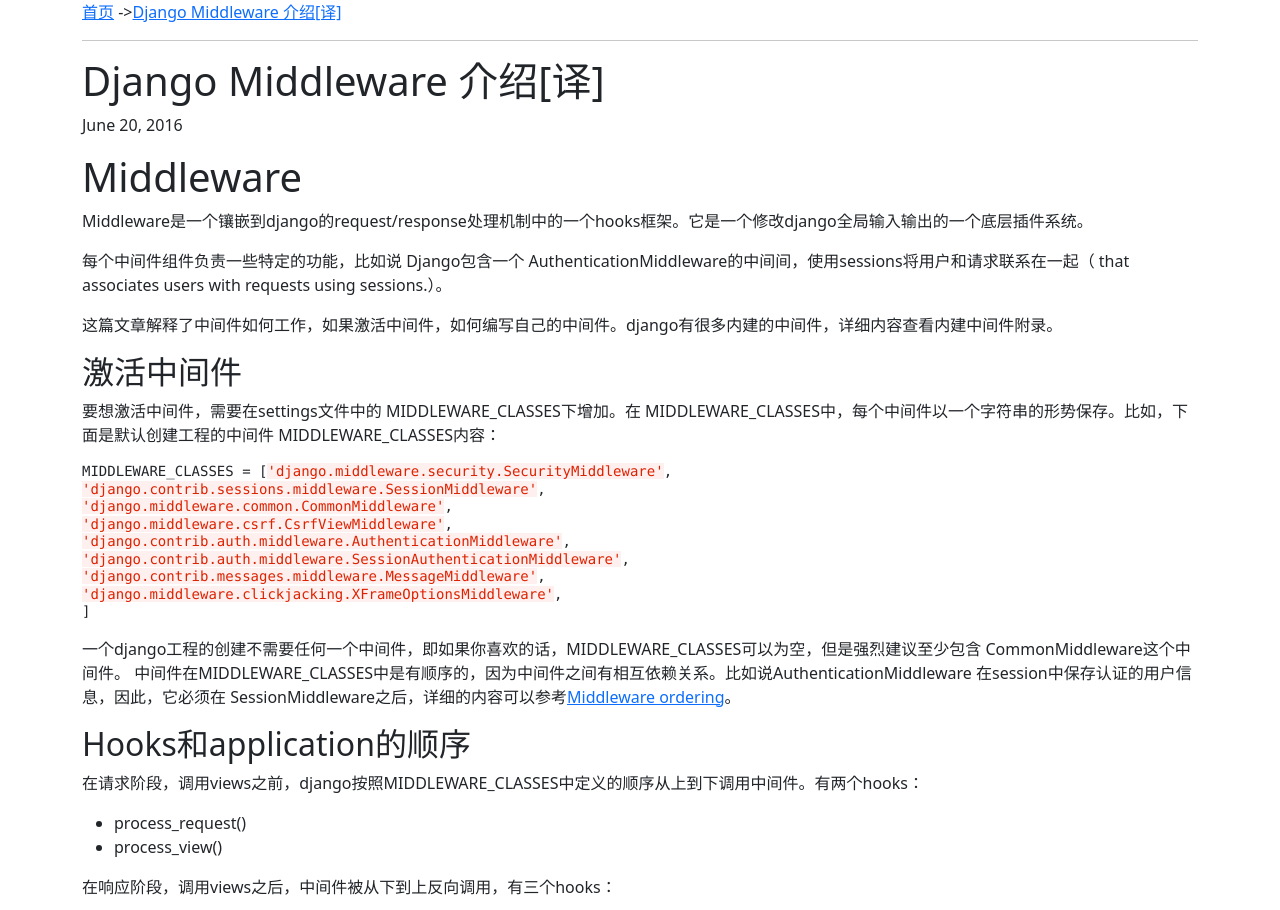
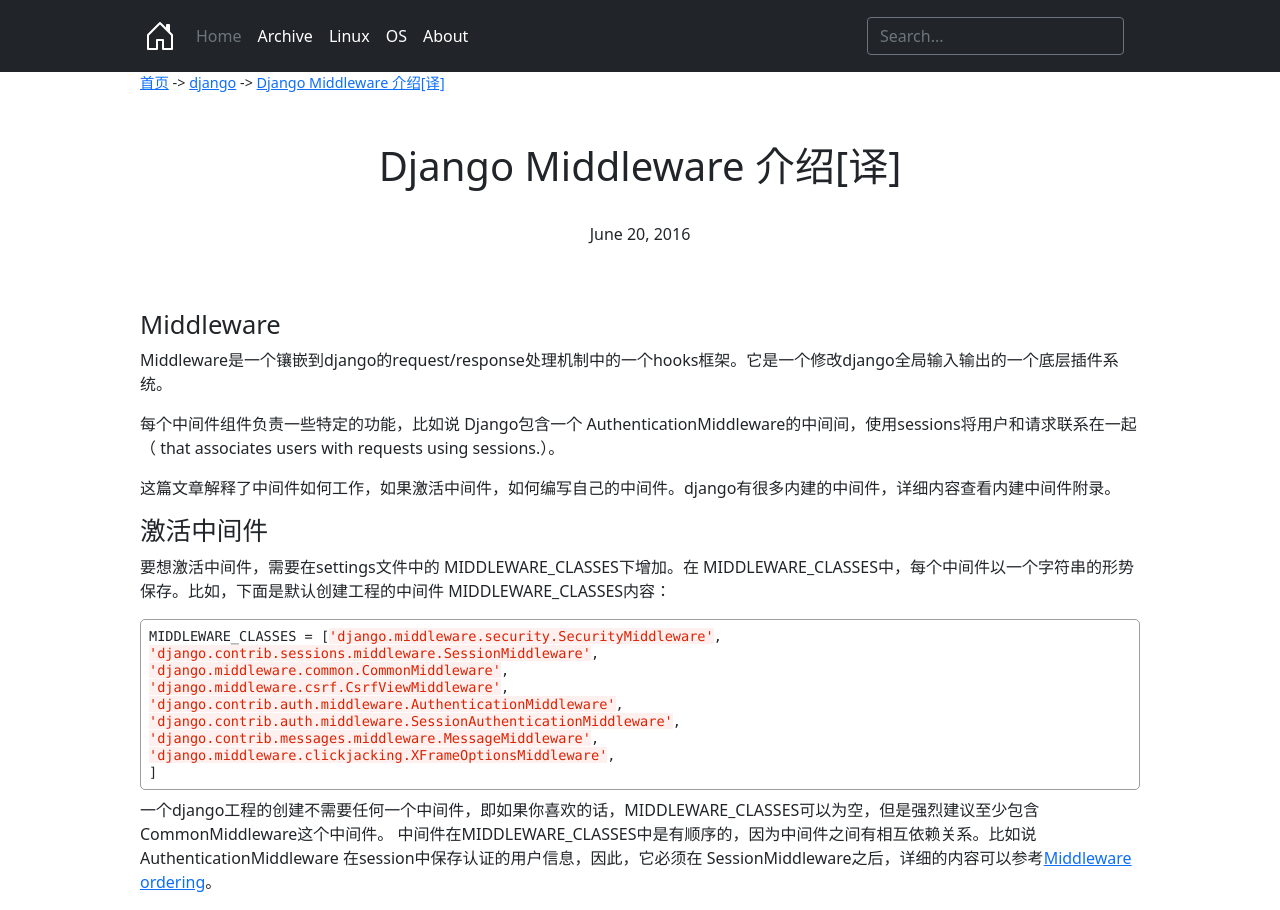
Before and after one commit to frey1186/frey1186.github.io, a Jekyll site: the page built from _posts/2016-06-20-django-middleware介绍.md, in a window 1280 px wide. Shown: the top 910 px of the page. Built offline with Jekyll 4.4.1, drawn with Linux system fonts in a browser that asks for light colours; some of the changed text lies outside the part shown.

Commit message:
new theme aug-24

```diff
--- a/_includes/head.html
+++ b/_includes/head.html
@@ -5,6 +5,8 @@
   <meta charset="utf-8">
   <meta name="viewport" content="width=device-width, initial-scale=1">
   <link href="https://cdn.staticfile.net/twitter-bootstrap/5.1.1/css/bootstrap.min.css" rel="stylesheet">
+  <script src="https://cdn.staticfile.net/twitter-bootstrap/5.1.1/js/bootstrap.bundle.min.js"></script>
+  <style>.bd-placeholder-img{font-size:1.125rem;text-anchor:middle;-webkit-user-select:none;-moz-user-select:none;user-select:none}@media (min-width:768px){.bd-placeholder-img-lg{font-size:3.5rem}}.b-example-divider{height:3rem;background-color:rgba(0,0,0,.1);border:solid rgba(0,0,0,.15);border-width:1px 0;box-shadow:inset 0 .5em 1.5em rgba(0,0,0,.1),inset 0 .125em .5em rgba(0,0,0,.15)}.form-control-dark{color:#fff;background-color:var(--bs-dark);border-color:var(--bs-gray)}.form-control-dark:focus{color:#fff;background-color:var(--bs-dark);border-color:#fff;box-shadow:0 0 0 .25rem rgba(255,255,255,.25)}.bi{vertical-align:-.125em;fill:currentColor}.text-small{font-size:85%}.dropdown-toggle{outline:0}</style>
   <link href="/custom/code.css" rel="stylesheet">
-  <script src="https://cdn.staticfile.net/twitter-bootstrap/5.1.1/js/bootstrap.bundle.min.js"></script>
+  <link href="/custom/main.css" rel="stylesheet">
 </head>
--- /dev/null
+++ b/_includes/header.html
@@ -0,0 +1,33 @@
+
+<svg xmlns="http://www.w3.org/2000/svg" style="display: none;">
+  <symbol id="home" viewBox="0 0 16 16">
+    <path d="M8.354 1.146a.5.5 0 0 0-.708 0l-6 6A.5.5 0 0 0 1.5 7.5v7a.5.5 0 0 0 .5.5h4.5a.5.5 0 0 0 .5-.5v-4h2v4a.5.5 0 0 0 .5.5H14a.5.5 0 0 0 .5-.5v-7a.5.5 0 0 0-.146-.354L13 5.793V2.5a.5.5 0 0 0-.5-.5h-1a.5.5 0 0 0-.5.5v1.293L8.354 1.146zM2.5 14V7.707l5.5-5.5 5.5 5.5V14H10v-4a.5.5 0 0 0-.5-.5h-3a.5.5 0 0 0-.5.5v4H2.5z"/>
+  </symbol>
+</svg>
+
+
+<header class="p-3 bg-dark text-white">
+    <div class="container">
+      <div class="d-flex flex-wrap align-items-center justify-content-center justify-content-lg-start">
+        <a href="/" class="d-flex align-items-center mb-2 mb-lg-0 text-white text-decoration-none">
+          <svg class="bi me-2" width="40" height="32" role="img" aria-label="Bootstrap">
+			  <use xlink:href="#home"/></svg>
+        </a>
+
+        <ul class="nav col-12 col-lg-auto me-lg-auto mb-2 justify-content-center mb-md-0">
+          <li><a href="/" class="nav-link px-2 text-secondary">Home</a></li>
+          <li><a href="/all" class="nav-link px-2 text-white">Archive</a></li>
+          <li><a href="/linux" class="nav-link px-2 text-white">Linux</a></li>
+          <li><a href="/os" class="nav-link px-2 text-white">OS</a></li>
+          <li><a href="#" class="nav-link px-2 text-white">About</a></li>
+        </ul>
+
+        <form class="col-12 col-lg-auto mb-3 mb-lg-0 me-lg-3">
+          <input type="search" class="form-control form-control-dark" placeholder="Search..." aria-label="Search">
+        </form>
+
+        <div class="text-end">
+        </div>
+      </div>
+    </div>
+  </header>
--- a/_layouts/default.html
+++ b/_layouts/default.html
@@ -1,12 +1,12 @@
 <!DOCTYPE html>
 <html>
-    {% include head.html%}
+  {% include head.html %}
 <body>
+  {% include header.html %}
+
 <div class="container">
   {{ content }}
 </div>
 
-    {% include footer.html %}
-
 </body>
 </html>
--- a/_layouts/post.html
+++ b/_layouts/post.html
@@ -4,22 +4,26 @@
 
 
 <!-- post header -->
-<div>
-  <a href="/">首页</a>
-  -><a href="{{ page.url }}">{{ page.title }}</a>
-  <hr>
+<div class="post-header">
+  <span><a href="/">首页</a></span>
+  ->
+  <span><a href="/tags#{{page.tags[0]}}">{{ page.tags[0] }}</a></span>
+  ->
+  <span><a href="{{ page.url }}">{{ page.title }}</a></span>
 </div>
 
 
 <!-- post title -->
 
-<div>
-  <h1>{{ page.title }}</h1>
+<div class="text-center">
+  <br><br>
+  <h1>{{ page.title }}</h1><br>
   <p>{{ page.date | date: "%B %-d, %Y" }}</p>
+  <br><br>
 </div>
 
 
 <!-- post content -->
-<div>
+<div class="post-content">
   {{ content }}
 </div>
--- a/custom/main.css
+++ b/custom/main.css
@@ -1,53 +1,26 @@
-
-/* for all pages 1024px */
-.container-xl{
-    max-width:1024px;
+/* body */
+.container{
+    max-width: 1024px;
 }
-
-/*  post content  */
-.post-content {
-    /*font-family: 'Source Serif Pro', 'Songti SC', 'SimSun', 'Serif', serif;*/
-    font-family: 'Noto Serif SC', "PingFang SC", "Microsoft YaHei", sans-serif;
-}
-
-.post-content h1{
-  border-bottom: gray solid 1px;
-  padding-bottom: 5px;
-  font-weight: bold;
-}
-
-.post-content h1,h2,h3,h4,p{
-    margin-top: 0.5rem;
-    margin-bottom: 0.5rem;
-}
-
-/* text-center */
-.text-center h1{
-	font-size: 25px;
-}
-
 /* font size for code */
 pre.highlight {
     font-size: 0.85rem;
-    border: 1px solid rgba(0, 16, 47, 0.5);
-    margin-top: 0.5rem;
-    margin-bottom: 0.5rem;
+    border: 1px solid rgba(61, 63, 66, 0.5);
+    border-radius: 5px;
+    margin: 0.5rem 0;
+    padding: 0.5rem;
+    word-wrap: break-word;
 }
 
-.card{
-    box-shadow: rgba(30, 41, 59, 0.63) 0 2px 4px 0;
+/* post content */
+.post-content h1,h2,h3 {
+    font-size: 1.6rem;
 }
 
-.number {
-    display: inline-grid;
-    border-radius: 50%;
-    background-color: #0650ff;
-    width: 1.5em;
-    height: 1.5em;
-    text-align: center;
-    vertical-align: middle;
-    color: #fff;
-    font-size: 12px;
-    line-height: 17px;
-    user-select:none;
+
+
+
+/* post header */
+.post-header {
+    font-size:0.9rem;
 }
```
Also changed, not shown: 404.html (added, +25 -0 lines), tags.html (added, +13 -0 lines).
